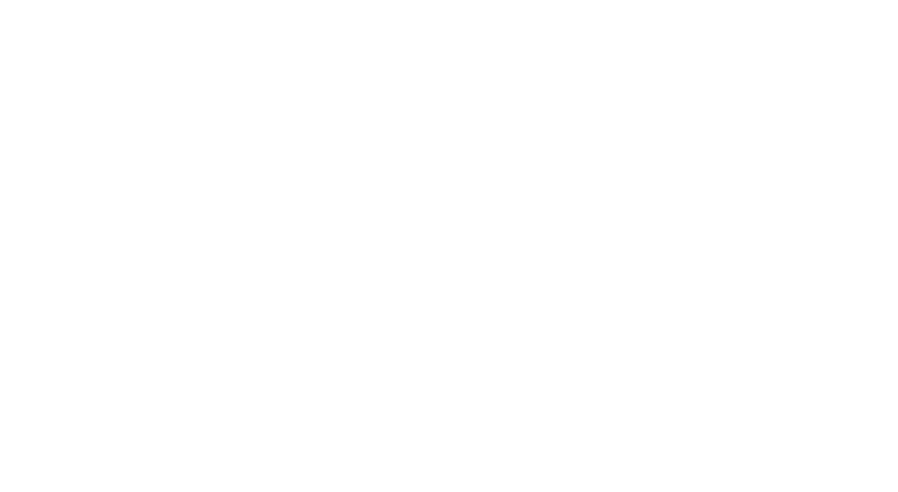
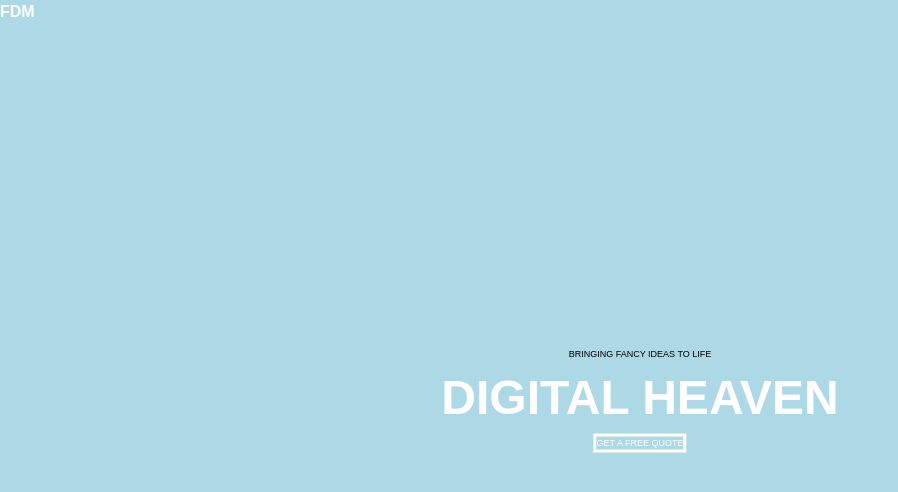
Before and after one commit to markscp/firstName-lastName-prework, a plain HTML site: page index.html in a window 1280 px wide. Shown: the whole page, without its empty margins (0-898 px from the left). Drawn offline with Linux system fonts and the light colour scheme.

Commit message:
firt commit

```diff
--- a/index.html
+++ b/index.html
@@ -7,10 +7,21 @@
   <meta http-equiv="X-UA-Compatible" content="ie=edge">
   <title>Document</title>
   <link rel="stylesheet" href="reset.css">
-  <link rel="stylesheet" href="style.css">
+  <link rel="stylesheet" type="text/css" href="style.css">
 </head>
 
 <body>
+  <h5 id="fdm">FDM</h5>
+
+<div id="center">
+
+  <p id="fancy">BRINGING FANCY IDEAS TO LIFE</p>
+
+  <p id="heaven">DIGITAL HEAVEN</p>
+
+  <p id="quote">GET A FREE QUOTE</p>
+
+</div>
 
 </body>
 
--- a/style.css
+++ b/style.css
@@ -2,4 +2,45 @@ body {
   margin: 0;
   line-height: 1.5;
   text-transform: uppercase;
+  background-color: lightblue;
 }
+#center{
+  margin: 0;
+  position: absolute;
+  top: 50%;
+  left: 50%;
+  margin-right: -50%;
+  transform: translate(-50%, -50%)
+
+
+}
+
+#fdm {
+  text-align: left;
+  font-family: Arial, Helvetica, sans-serif;
+  font-weight: bold;
+  color: white;
+}
+
+#fancy{
+  font-size: xx-small;
+  font-family: Arial, Helvetica, sans-serif;
+  text-align: center;
+}
+
+#heaven{
+  font-size: xxx-large;
+  font-family: Arial, Helvetica, sans-serif;
+  font-weight: bold;
+  color: white;
+}
+
+#quote{
+  font-size: xx-small;
+  font-family: Arial, Helvetica, sans-serif;
+  color: white;
+  border: solid white;
+  width:fit-content;
+  margin: auto;
+
+}
```
